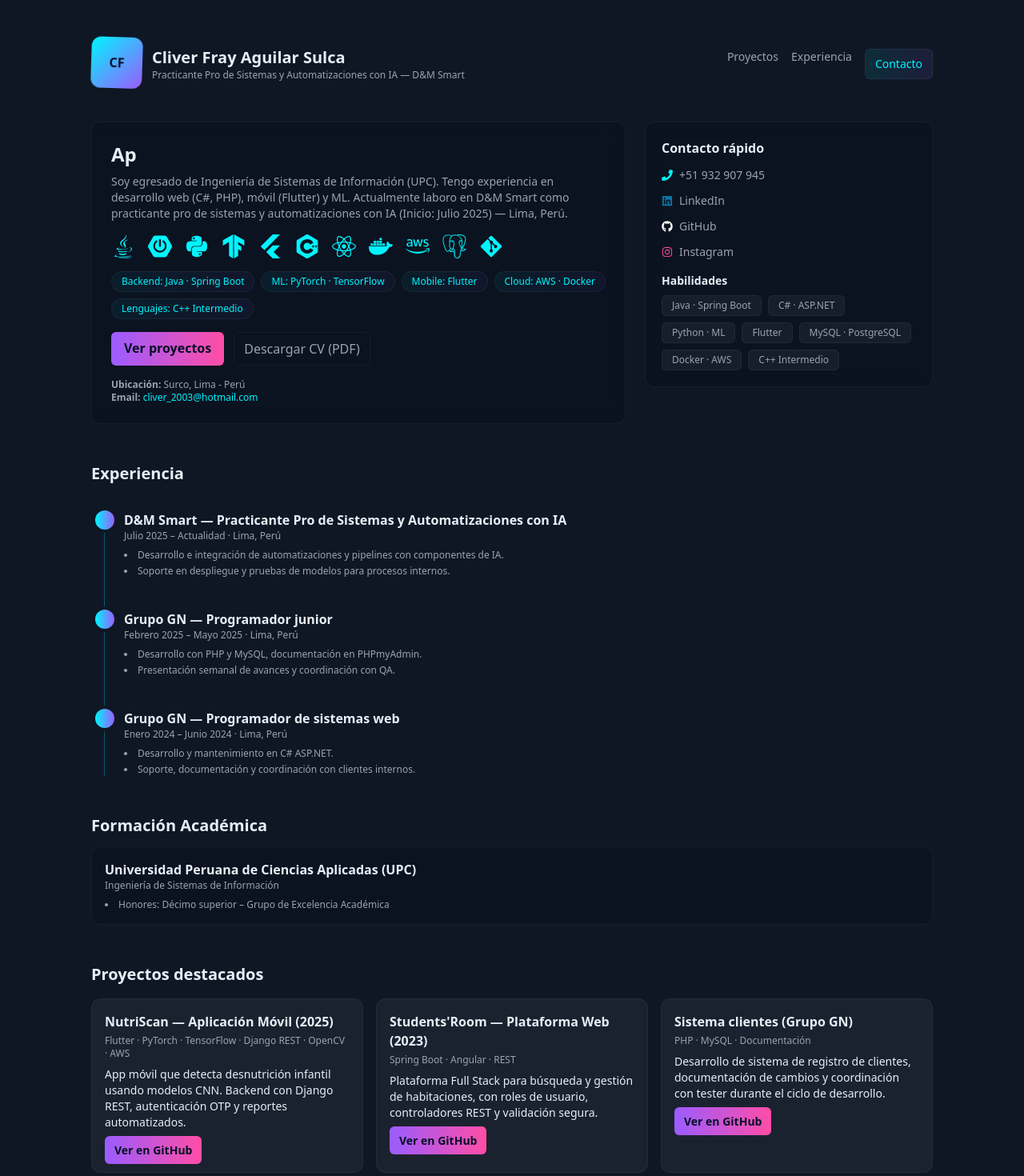
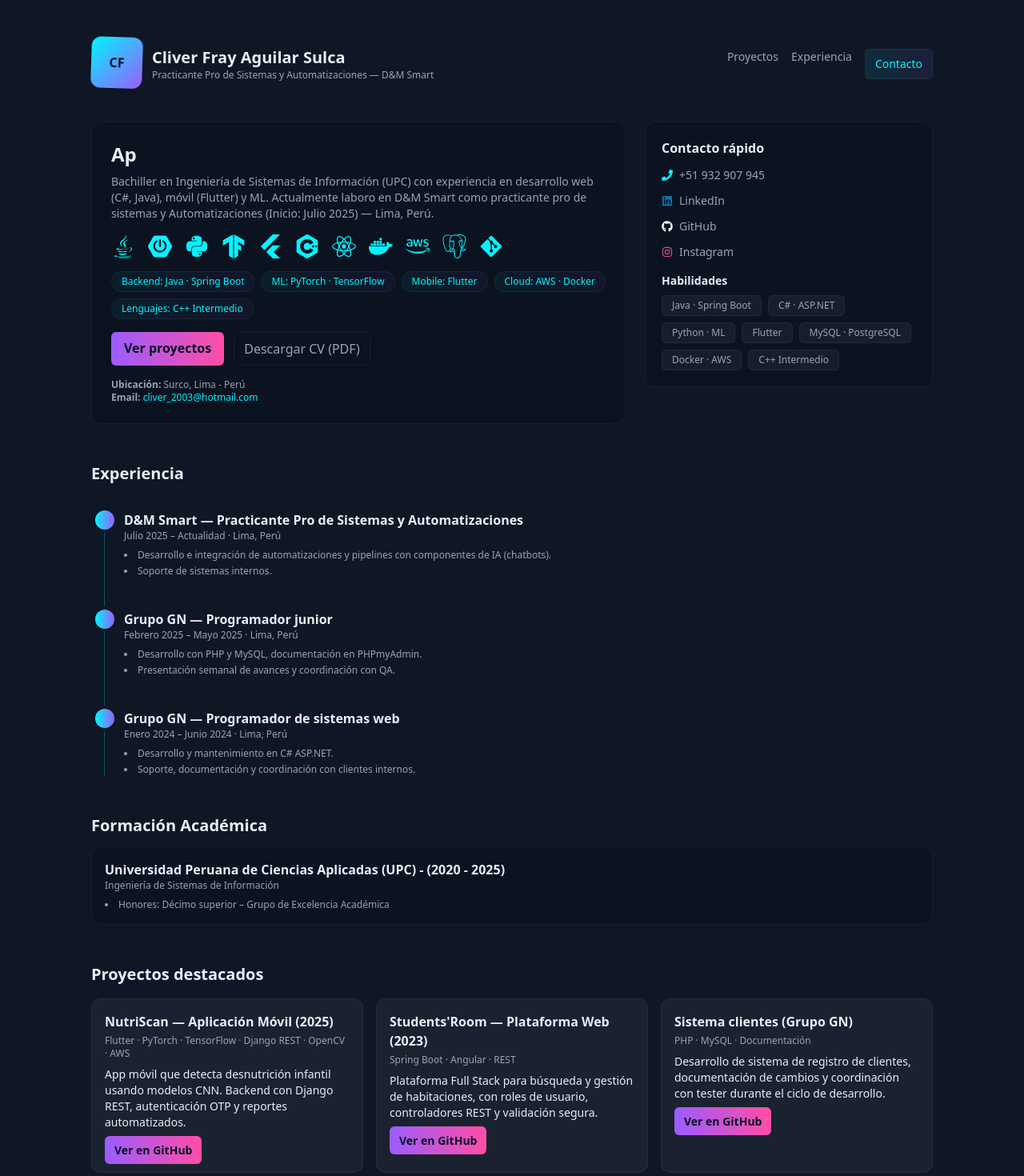
Before and after one commit to cliverFray/portofolio-cfray, a React (Vite) app: page / in a window 1280 px wide. Shown: the top 1470 px of the page at 80% size. Built offline with nearby package versions, Linux system fonts and the light colour scheme.

Commit message:
Feat: se actualizó el fortafolio

```diff
--- a/src/app.jsx
+++ b/src/app.jsx
@@ -141,7 +141,7 @@ export default function App() {
                 Cliver Fray Aguilar Sulca
               </h1>
               <p className="text-xs text-gray-400">
-                Practicante Pro de Sistemas y Automatizaciones con IA — D&M
+                Practicante Pro de Sistemas y Automatizaciones — D&M
                 Smart
               </p>
             </div>
@@ -173,10 +173,9 @@ export default function App() {
               {text}
             </h2>
             <p className="text-gray-400 text-sm mb-4">
-              Soy egresado de Ingeniería de Sistemas de Información (UPC). Tengo
-              experiencia en desarrollo web (C#, PHP), móvil (Flutter) y ML.
-              Actualmente laboro en D&M Smart como practicante pro de sistemas y
-              automatizaciones con IA (Inicio: Julio 2025) — Lima, Perú.
+              Bachiller en Ingeniería de Sistemas de Información (UPC) con
+              experiencia en desarrollo web (C#, Java), móvil (Flutter) y ML.
+              Actualmente laboro en D&M Smart como practicante pro de sistemas y Automatizaciones (Inicio: Julio 2025) — Lima, Perú.
             </p>
 
             {/* ICONOS DE LENGUAJES */}
@@ -316,8 +315,7 @@ export default function App() {
             <div className="mb-10 ml-6">
               <span className="absolute -left-3 flex items-center justify-center w-6 h-6 bg-gradient-to-r from-[#00f5ff] to-[#9b5cff] rounded-full ring-4 ring-[#0f1724]"></span>
               <h3 className="font-semibold">
-                D&M Smart — Practicante Pro de Sistemas y Automatizaciones con
-                IA
+                D&M Smart — Practicante Pro de Sistemas y Automatizaciones
               </h3>
               <p className="text-xs text-gray-400">
                 Julio 2025 – Actualidad · Lima, Perú
@@ -325,11 +323,10 @@ export default function App() {
               <ul className="list-disc list-inside text-xs text-gray-400 mt-2 space-y-1">
                 <li>
                   Desarrollo e integración de automatizaciones y pipelines con
-                  componentes de IA.
+                  componentes de IA (chatbots).
                 </li>
                 <li>
-                  Soporte en despliegue y pruebas de modelos para procesos
-                  internos.
+                  Soporte de sistemas internos.
                 </li>
               </ul>
             </div>
@@ -372,7 +369,7 @@ export default function App() {
         <motion.section id="education" {...fadeIn("up", 0.2)} className="mt-12">
           <h2 className="text-xl font-semibold mb-3">Formación Académica</h2>
           <div className="p-4 rounded-xl bg-[#0b1220]/80 border border-white/5">
-            <strong>Universidad Peruana de Ciencias Aplicadas (UPC)</strong>
+            <strong>Universidad Peruana de Ciencias Aplicadas (UPC) - (2020 - 2025)</strong>
             <p className="text-xs text-gray-400">
               Ingeniería de Sistemas de Información
             </p>
@@ -502,8 +499,7 @@ export default function App() {
         </motion.section>
 
         <footer className="text-center text-xs text-gray-500 mt-12">
-          © {year} Cliver Fray — Portafolio | Hecho con ❤️ y curiosidad por la
-          IA
+          © {year} Cliver Fray — Portafolio | Hecho con ❤️
         </footer>
       </main>
 
```
